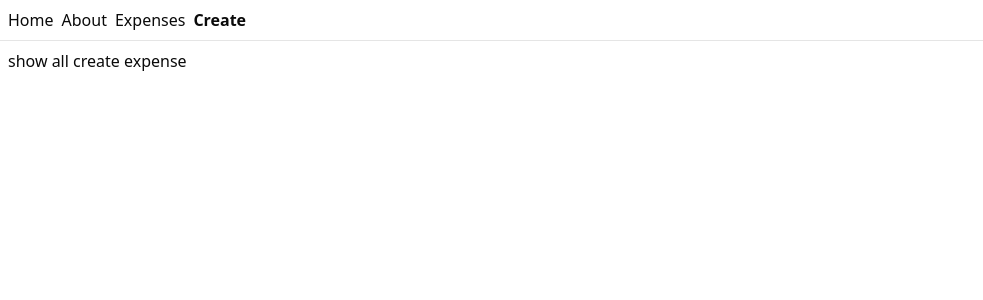
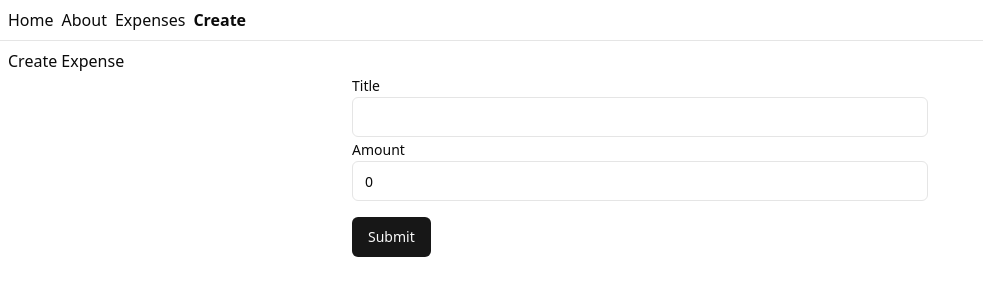
Before and after one commit to yousakamori/react-hono-expense-tracker, a React (Vite) app in the folder frontend/: page /create-expense in a window 1280 px wide. Shown: the top 300 px of the page, without its empty margins (0-983 px from the left). Built offline with nearby package versions, Linux system fonts and the light colour scheme; what hono would draw is missing.

Commit message:
added create expense form

```diff
--- a/frontend/package.json
+++ b/frontend/package.json
@@ -38,6 +38,7 @@
     "@radix-ui/react-toggle": "^1.1.0",
     "@radix-ui/react-toggle-group": "^1.1.0",
     "@radix-ui/react-tooltip": "^1.1.2",
+    "@tanstack/react-form": "^0.26.4",
     "@tanstack/react-query": "^5.51.1",
     "@tanstack/react-router": "^1.45.0",
     "@tanstack/router-plugin": "^1.45.0",
--- a/frontend/src/routes/create-expense.tsx
+++ b/frontend/src/routes/create-expense.tsx
@@ -1,9 +1,88 @@
-import { createFileRoute } from "@tanstack/react-router";
+import { Label } from "@/components/ui/label";
+import { Input } from "@/components/ui/input";
+import { createFileRoute, useNavigate } from "@tanstack/react-router";
+import { Button } from "@/components/ui/button";
+import { useForm } from "@tanstack/react-form";
+import { api } from "@/lib/api";
 
 export const Route = createFileRoute("/create-expense")({
   component: CreateExpense,
 });
 
 function CreateExpense() {
-  return <div className="p-2">show all create expense</div>;
+  const navigate = useNavigate();
+  const form = useForm({
+    defaultValues: {
+      title: "",
+      amount: 0,
+    },
+    onSubmit: async ({ value }) => {
+      const res = await api.expenses.$post({ json: value });
+      if (!res.ok) {
+        throw new Error("server error");
+      }
+      navigate({ to: "/expenses" });
+    },
+  });
+  return (
+    <div className="p-2">
+      <h2>Create Expense</h2>
+      <form
+        className="max-w-xl m-auto"
+        onSubmit={(e) => {
+          e.preventDefault();
+          e.stopPropagation();
+          form.handleSubmit();
+        }}
+      >
+        <form.Field
+          name="title"
+          children={(field) => (
+            <>
+              <Label htmlFor={field.name}>Title</Label>
+              <Input
+                id={field.name}
+                name={field.name}
+                value={field.state.value}
+                onBlur={field.handleBlur}
+                onChange={(e) => field.handleChange(e.target.value)}
+              />
+              <>
+                {field.state.meta.isTouched &&
+                field.state.meta.errors.length ? (
+                  <em>{field.state.meta.errors.join(", ")}</em>
+                ) : null}
+              </>
+            </>
+          )}
+        />
+
+        <form.Field
+          name="amount"
+          children={(field) => (
+            <>
+              <Label htmlFor={field.name}>Amount</Label>
+              <Input
+                id={field.name}
+                name={field.name}
+                value={field.state.value}
+                onBlur={field.handleBlur}
+                type="number"
+                onChange={(e) => field.handleChange(Number(e.target.value))}
+              />
+            </>
+          )}
+        />
+
+        <form.Subscribe
+          selector={(state) => [state.canSubmit, state.isSubmitting]}
+          children={([canSubmit, isSubmitting]) => (
+            <Button className="mt-4" type="submit" disabled={!canSubmit}>
+              {isSubmitting ? "..." : "Submit"}
+            </Button>
+          )}
+        />
+      </form>
+    </div>
+  );
 }
```
